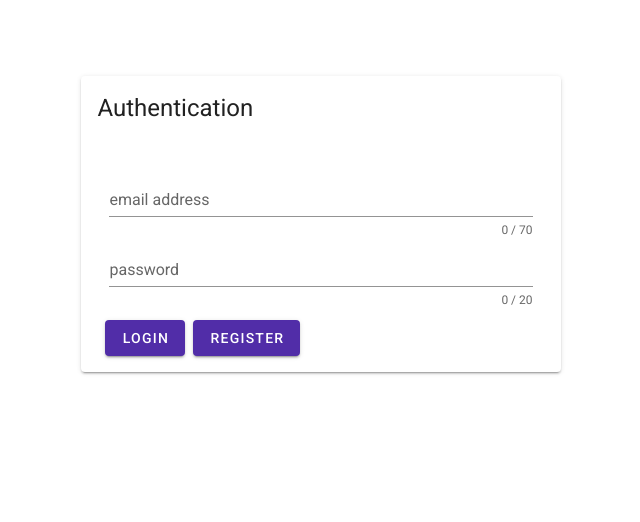
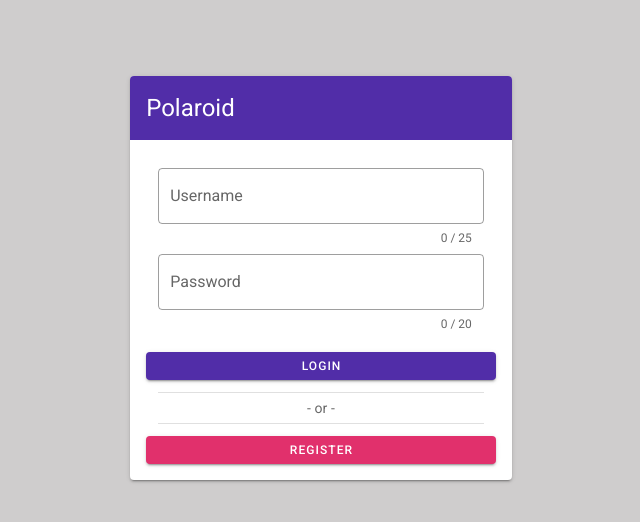
Before and after one commit to Polaroid-Soen-341/SOEN341, a Vue app in the folder frontend/: page /settings in a window 1280 px wide. Shown: the top 522 px of the page, without its empty margins (319-959 px from the left). Built offline with nearby package versions, Linux system fonts and the light colour scheme; what vue-session would draw is missing.

Commit message:
#11 Added frontend for user login and registering

```diff
--- a/frontend/src/App.vue
+++ b/frontend/src/App.vue
@@ -9,3 +9,8 @@ export default {
   name: 'App'
 }
 </script>
+<style>
+.v-application--wrap {
+  background-color: rgb(207, 205, 205);
+}
+</style>
--- a/frontend/src/router/index.js
+++ b/frontend/src/router/index.js
@@ -8,6 +8,11 @@ const routes = [
     path: '',
     name: 'Login',
     component: () => import('../views/Login.vue')
+  },
+  {
+    path: '/register',
+    name: 'Register',
+    component: () => import('../views/Register.vue')
   },
   {
     path: '/feed',
--- a/frontend/src/views/Login.vue
+++ b/frontend/src/views/Login.vue
@@ -1,10 +1,10 @@
 <template>
     <v-container grid-list-md>
       <v-layout row wrap align-center justify-center fill-height>
-        <v-flex xs12 sm8 lg5 md5>
+        <v-flex xs12 sm8 lg4 md6>
           <v-card class="login-card mt-16">
-            <v-card-title>
-              <span class="headline">Authentication</span>
+            <v-card-title class="white--text pl-4" style="background-color: #512DA8">
+              <span class="text-h5 headline">Polaroid</span>
             </v-card-title>
 
             <v-spacer/>
@@ -16,13 +16,11 @@
                 fill-height
                 justify-center
                 align-center
-                v-if="loading"
-              >
-                <v-progress-circular
-                  :size="50"
-                  color="primary"
-                  indeterminate
-                />
+                v-if="loading">
+                  <v-progress-circular
+                    :size="50"
+                    color="primary"
+                    indeterminate/>
               </v-layout>
 
 
@@ -31,30 +29,40 @@
 
                   <v-text-field
                     v-model="credentials.username"
-                    :counter="70"
-                    label="email address"
-                    maxlength="70"
+                    :counter="25"
+                    label="Username"
+                    maxlength="25"
                     required
-                  />
+                    outlined
+                    :rules="rules.username"/>
 
                   <v-text-field
                     type="password"
                     v-model="credentials.password"
                     :counter="20"
-                    label="password"
+                    label="Password"
                     maxlength="20"
                     required
-                  />
+                    outlined
+                    :rules="rules.password"/>
 
                 </v-container>
-                <v-btn class="white--text ml-2" color="deep-purple darken-2" :disabled="!valid" @click="login()">Login</v-btn>
-                <v-btn class="white--text ml-2" color="deep-purple darken-2" :disabled="!valid" @click="login()">Register</v-btn>
-
+                <v-btn class="white--text" color="deep-purple darken-2" block small :disabled="!valid" @click="login()">Login</v-btn>
+                <v-divider class="mt-3 mb-1 mx-3"></v-divider>
+                <div class="text-center"> - or - </div>
+                <v-divider class="mt-1 mb-3 mx-3"></v-divider>
+                <v-btn class="white--text" color="rgb(225 48 108)" block small @click="register()">Register</v-btn>
               </v-form>
-
-
             </v-card-text>
           </v-card>
+          <v-snackbar v-model="snackbar"
+                      :timeout="timeout"
+                      absolute
+                      bottom
+                      color="red">
+                      {{ errorMessage }}
+          </v-snackbar>
+
         </v-flex>
       </v-layout>
     </v-container>
@@ -66,23 +74,46 @@ export default {
     name: 'Login',
     data: () => ({
         credentials: {},
-        valid:true,
-        loading:false
+        valid: true,
+        loading: false,
+        snackbar: false,
+        errorMessage: 'Wrong username or password!',
+        timeout: 5000,
+        rules: {
+          username: [
+            v => !!v || 'Username is required',
+            v => (v && v.length > 3) || 'A username must be more than 3 characters long',
+            v => /^[a-z0-9_]+$/.test(v) || 'A username can only contain letters and digits'
+          ],
+          password: [
+            v => !!v || 'Password is required',
+            v => (v && v.length > 7) || 'The password must be longer than 7 characters'
+          ]
+        }
     }),
     methods: {
         login() {
-            axios.get('http://localhost:8000/auth/').then(response => {
-              // this.$session.start();
-              // this.$session.set('token', res.data.token);
-              this.credentials = response
-              console.log(response)
-              if(this.credentials.status === 200){
+          if (this.$refs.form.validate()) {
+            this.loading = true;
+            axios.post('http://localhost:8000/auth/', this.credentials).then(response => {
+              this.$session.start();
+              this.$session.set('token', response.data.token);
               this.$router.push('/feed');
-            }
             }).catch(e => {
+              this.snackbar = true
+              this.loading = false
               console.log(e)
             })
+          }
+        },
+        register() {
+          this.$router.push('/register')
         }
     }
 }
 </script>
+<style>
+.instaColor {
+  background-color: rgb(225 48 108);
+}
+</style>
--- a/frontend/src/views/MainLayout.vue
+++ b/frontend/src/views/MainLayout.vue
@@ -75,9 +75,9 @@
 <script>
 export default {
   name: "MainLayout",
-  // mounted() {
-  //   this.checkLoggedIn();
-  // },
+  mounted() {
+    this.checkLoggedIn();
+  },
   data: () => ({
     drawer: null,
     selectedItem: null,
--- /dev/null
+++ b/frontend/src/views/Register.vue
@@ -0,0 +1,152 @@
+<template>
+    <v-container grid-list-md>
+      <v-layout row wrap align-center justify-center fill-height>
+        <v-flex xs12 sm8 lg4 md6>
+          <v-card class="login-card mt-16">
+            <v-card-title class="white--text pl-4 login" style="background-color: #512DA8">
+              <span class="text-h5 headline">Polaroid</span>
+            </v-card-title>
+
+            <v-spacer/>
+
+            <v-card-text>
+
+              <v-layout
+                row
+                fill-height
+                justify-center
+                align-center
+                v-if="loading"
+              >
+                <v-progress-circular
+                  :size="50"
+                  color="primary"
+                  indeterminate
+                />
+              </v-layout>
+
+
+              <v-form v-else ref="form" v-model="newUserValid" lazy-validation>
+                <v-container>
+                  <v-text-field
+                    v-model="newUser.firstname"
+                    :counter="70"
+                    label="First Name"
+                    maxlength="70"
+                    required
+                    outlined
+                    :rules="registerRules.firstname"/>
+
+                  <v-text-field
+                    v-model="newUser.lastname"
+                    :counter="70"
+                    label="Last Name"
+                    maxlength="70"
+                    required
+                    outlined
+                    :rules="registerRules.lastname"/>
+
+                  <v-text-field
+                    v-model="newUser.email"
+                    :counter="30"
+                    label="Email"
+                    maxlength="30"
+                    required
+                    outlined
+                    :rules="registerRules.email"/>
+
+                  <v-text-field
+                    type="password"
+                    v-model="newUser.password"
+                    :counter="20"
+                    label="Password"
+                    maxlength="20"
+                    required
+                    outlined
+                    :rules="registerRules.password"/>
+
+                  <!-- <v-text-field
+                    type="password"
+                    v-model="confirmPassword"
+                    :counter="20"
+                    label="Confirm Password"
+                    maxlength="20"
+                    required
+                    outlined
+                    :rules="registerRules.confirmPassword"
+                    /> -->
+                </v-container>
+                <v-divider class="mt-1 mb-3"></v-divider>
+                <v-btn class="white--text" color="deep-purple darken-2" block small :disabled="!newUserValid" @click="submit()">Submit</v-btn>
+
+              </v-form>
+            </v-card-text>
+          </v-card>
+
+        </v-flex>
+      </v-layout>
+    </v-container>
+</template>
+
+<script>
+import axios from 'axios';
+export default {
+  name: 'Login',
+  data: () => ({
+      newUser: {},
+      newUserValid: true,
+      loading: false,
+      confirmPassword: '',
+      registerRules: {
+        firstname: [
+          v => !!v || 'Firstname is required',
+          v => (v && v.length > 1) || 'A firstname must be more than 1 characters long',
+          v => /^[a-z]+$/.test(v) || 'A firstname can only contain letters'
+        ],
+        lastname: [
+          v => !!v || 'Lastname is required',
+          v => (v && v.length > 1) || 'A lastname must be more than 1 characters long',
+          v => /^[a-z]+$/.test(v) || 'A lastname can only contain letters'
+        ],
+        email: [
+          v => !!v || 'Email is required',
+          v => (v && v.length > 3) || 'A username must be more than 3 characters long',
+          v => /^[a-z0-9_]+$/.test(v) || 'A username can only contain letters and digits'
+        ],
+        password: [
+          v => !!v || 'Password is required',
+          v => (v && v.length > 7) || 'The password must be longer than 7 characters'
+        ]
+        // confirmPassword: [
+        //   v => !!v || 'Confirm Password is required',
+        //   v => (v === this.newUser.password) || 'Confirm password must match your password'
+        // ]
+      }
+  }),
+  methods: {
+      submit() {
+        if (this.$refs.form.validate()) {
+            this.loading = true;
+            axios.post('http://localhost:8000/auth/create/', this.newUser).then(response => {
+              console.log(response)
+              this.$router.push('/');
+            }).catch(e => {
+              // this.snackbar = true
+              this.loading = false
+              console.log(e)
+            })
+          }
+      }
+  },
+  computed: {
+    // passwordConfirmationRule() {
+    //     return () => (this.newUser.password === this.newUser.confirmPassword) || 'Passwords must match'
+    // },
+  }
+}
+</script>
+<style>
+.login {
+  background-color: rgb(225 48 108);
+}
+</style>
```
Also changed, not shown: 1 other file (tests, documents, lock files or other folders).
